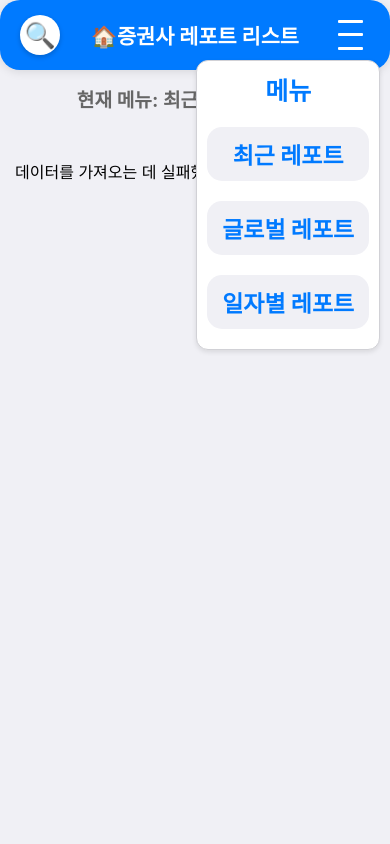
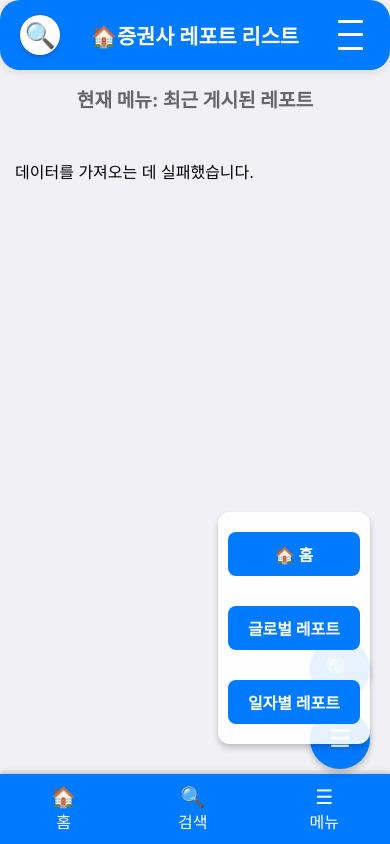
Before and after one commit to liante0904/netlify_test, a plain HTML site: page index.html in a window 390 px wide. Both pictures are taken after a click on the element 350 px from the left and 35 px from the top of the page. Drawn offline with Linux system fonts and the light colour scheme; no server answers.

Commit message:
apply button navbar

```diff
--- a/assets/css/styles.css
+++ b/assets/css/styles.css
@@ -162,9 +162,17 @@ header {
     height: 100%;
     background: rgba(0, 0, 0, 0.5);
     display: none; /* 기본적으로 숨김 */
-    align-items: center;
+    justify-content: center; /* 가로 중앙 정렬 */
+    align-items: flex-end; /* 검색창이 하단에 위치 */
     justify-content: center;
     z-index: 1000;
+}
+
+/* 데스크탑 화면: 검색창 중앙 */
+@media screen and (min-width: 1024px) {
+    .search-overlay {
+        align-items: center; /* 검색창이 화면 중앙에 위치 */
+    }
 }
 
 /* 검색 컨테이너 */
@@ -215,3 +223,107 @@ header {
     color: #333;
     padding: 0;
 }
+.bottom-nav {
+    position: fixed;
+    bottom: 0;
+    left: 0;
+    width: 100%;
+    display: none;
+    justify-content: space-around;
+    background-color: #007aff;
+    padding: 10px 0;
+    box-shadow: 0 -2px 5px rgba(0, 0, 0, 0.2);
+    transition: transform 0.3s ease; /* 트랜지션 추가 */
+    transform: translateY(0); /* 초기 위치 */
+}
+
+.nav-button {
+    display: flex;
+    flex-direction: column;
+    align-items: center;
+    background: none;
+    border: none;
+    color: white;
+    font-size: 16px;
+    cursor: pointer;
+}
+
+.nav-button span:first-child {
+    font-size: 20px;
+}
+
+.nav-button:hover {
+    opacity: 0.8;
+}
+
+/* 플로팅 네비게이션 스타일 */
+.floating-nav {
+    position: fixed;
+    bottom: 75px;
+    right: 20px;
+    display: flex;
+    flex-direction: column;
+    gap: 10px;
+    z-index: 1000;
+}
+
+.floating-button {
+    background-color: #007aff;
+    color: white;
+    border: none;
+    border-radius: 50%;
+    width: 60px;
+    height: 60px;
+    font-size: 24px;
+    display: flex;
+    align-items: center;
+    justify-content: center;
+    box-shadow: 0 4px 6px rgba(0, 0, 0, 0.2);
+    cursor: pointer;
+    transition: all 0.3s ease-in-out;
+}
+
+.floating-button:hover {
+    background-color: #005bb5;
+    transform: scale(1.1);
+}
+
+/* 플로팅 메뉴 */
+.floating-menu {
+    position: fixed;
+    bottom: 100px;
+    right: 20px;
+    display: none;
+    flex-direction: column;
+    background: rgba(255, 255, 255, 0.9);
+    box-shadow: 0 4px 6px rgba(0, 0, 0, 0.2);
+    border-radius: 12px;
+    overflow: hidden;
+    z-index: 1000;
+}
+
+.floating-menu.open {
+    display: flex;
+}
+
+.floating-menu-content {
+    display: flex;
+    flex-direction: column;
+    gap: 10px;
+    padding: 10px;
+}
+
+.floating-menu .menu-item {
+    background: #007aff;
+    color: white;
+    padding: 10px 20px;
+    border-radius: 8px;
+    text-align: center;
+    text-decoration: none;
+    font-size: 16px;
+    transition: background 0.3s ease-in-out;
+}
+
+.floating-menu .menu-item:hover {
+    background: #005bb5;
+}
--- a/assets/js/scripts.js
+++ b/assets/js/scripts.js
@@ -1,19 +1,19 @@
 // 메뉴 토글
 function toggleMenu() {
-    const menuPanel = document.querySelector('.menu-panel');
-    menuPanel.classList.toggle('open');
+    const menu = document.getElementById('floatingMenu');
+    menu.classList.toggle('open');
 }
 
 // 검색창 토글
 function toggleSearch() {
-    const overlay = document.getElementById("searchOverlay");
-    const searchInput = document.getElementById("searchInput");
+    const overlay = document.getElementById('searchOverlay');
+    const searchInput = document.getElementById('searchInput');
 
-    if (overlay.style.display === "flex") {
-        overlay.style.display = "none";
+    if (overlay.style.display === 'flex') {
+        overlay.style.display = 'none';
     } else {
-        overlay.style.display = "flex";
-        searchInput.focus(); // 검색창 열릴 때 자동 포커스
+        overlay.style.display = 'flex';
+        searchInput.focus();
     }
 }
 
@@ -269,4 +269,30 @@ document.addEventListener('DOMContentLoaded', () => {
             reportContainer.appendChild(dateGroup);
         });
     }
+
+    const bottomNav = document.querySelector('.bottom-nav');
+    let lastScrollY = window.scrollY;
+
+    window.addEventListener('scroll', () => {
+        const currentScrollY = window.scrollY;
+        const isDesktop = window.innerWidth >= 1024; // 데스크탑 기준 너비
+
+        if (isDesktop) {
+            // 데스크탑일 때는 숨김 처리
+            bottomNav.style.display = 'none';
+        } else {
+            if (currentScrollY > lastScrollY) {
+                // 스크롤 내릴 때 숨김
+                bottomNav.style.transform = 'translateY(100%)';
+                bottomNav.style.display = 'none';
+            } else {
+                // 스크롤 올릴 때 표시
+                bottomNav.style.transform = 'translateY(0)';
+                bottomNav.style.display = 'flex';
+            }
+        }
+
+        lastScrollY = currentScrollY;
+    });
+
 });
--- a/index.html
+++ b/index.html
@@ -25,7 +25,7 @@
     <meta name="mobile-web-app-capable" content="yes">  <!-- 모바일 웹 앱처럼 동작 -->
     <meta name="apple-mobile-web-app-capable" content="yes">  <!-- iOS 웹 앱처럼 동작 -->
     <meta name="apple-mobile-web-app-status-bar-style" content="black-translucent">  <!-- iOS 상태바 스타일 -->
-    <meta name="theme-color" content="#4CAF50">  <!-- 웹앱 테마 색상 -->
+    <meta name="theme-color" content="#007AFF">  <!-- 웹앱 테마 색상 -->
     <!-- CSS 파일 -->
     <link rel="stylesheet" href="/assets/css/styles.css">
 </head>
@@ -62,6 +62,40 @@
             <button class="search-close" onclick="toggleSearch()">×</button>
         </div>
     </div>
+    <!-- 하단 네비게이션 -->
+    <nav class="bottom-nav">
+        <button class="nav-button" onclick="location.href='/'">
+            <span>🏠</span>
+            <span>홈</span>
+        </button>
+        <button class="nav-button" onclick="toggleSearch()">
+            <span>🔍</span>
+            <span>검색</span>
+        </button>
+        <button class="nav-button" onclick="toggleMenu()">
+            <span>☰</span>
+            <span>메뉴</span>
+        </button>
+    </nav>
+    <!-- 검색 버튼 및 메뉴 버튼 -->
+    <nav class="floating-nav">
+        <button class="floating-button search-fab" onclick="toggleSearch()">
+            🔍
+        </button>
+        <button class="floating-button menu-fab" onclick="toggleMenu()">
+            ☰
+        </button>
+    </nav>
+
+    <!-- 플로팅 메뉴 -->
+    <div class="floating-menu" id="floatingMenu">
+        <div class="floating-menu-content">
+            <a class="menu-item" href="/">🏠 홈</a>
+            <a class="menu-item" href="/report/daily_global">글로벌 레포트</a>
+            <a class="menu-item" href="/report/daily_group">일자별 레포트</a>
+        </div>
+    </div>
+
     <script src="/assets/js/scripts.js"></script>
 </body>
 </html>
```
